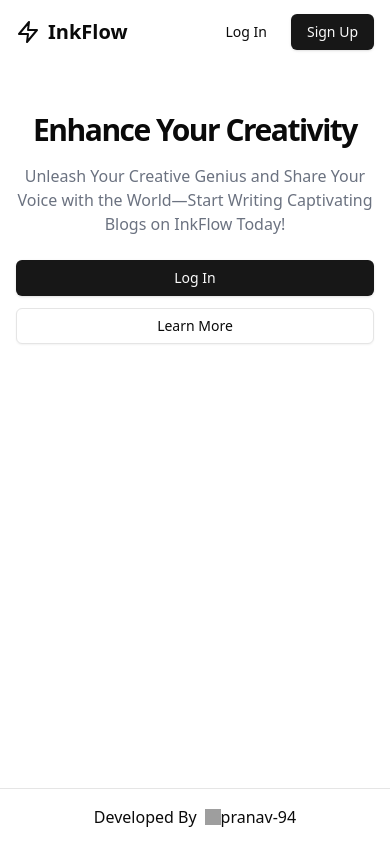
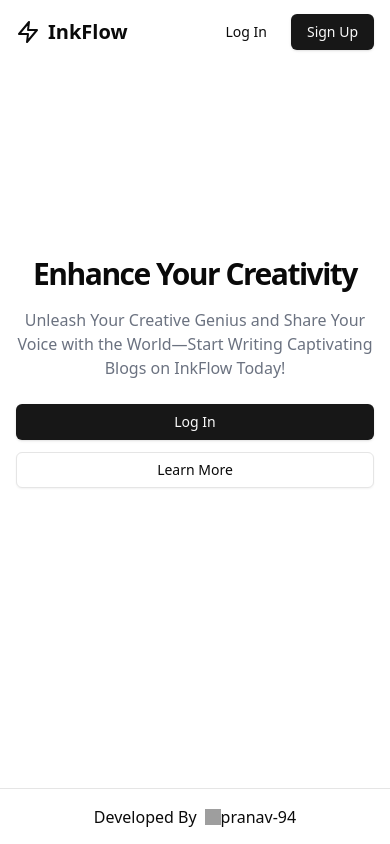
Before and after one commit to pranav-94/InkFlow, a React (Vite) app: page / in a window 390 px wide. Built offline with nearby package versions, Linux system fonts and the light colour scheme; grey boxes are pictures that could not be loaded.

Commit message:
reponsiveness

```diff
--- a/src/Routes/HomePage.tsx
+++ b/src/Routes/HomePage.tsx
@@ -39,7 +39,7 @@ export default function HomePage() {
 
       {/* Main Content */}
       <main className="flex-1">
-        <section className="w-full py-12 md:py-24 lg:py-32 xl:py-48 px-4">
+        <section className="w-full py-48 md:py-24 lg:py-32 xl:py-48 px-4">
           <div className="container max-w-3xl mx-auto text-center">
             <h1 className="text-3xl font-bold tracking-tighter sm:text-4xl md:text-5xl lg:text-6xl">
               Enhance Your Creativity
```
